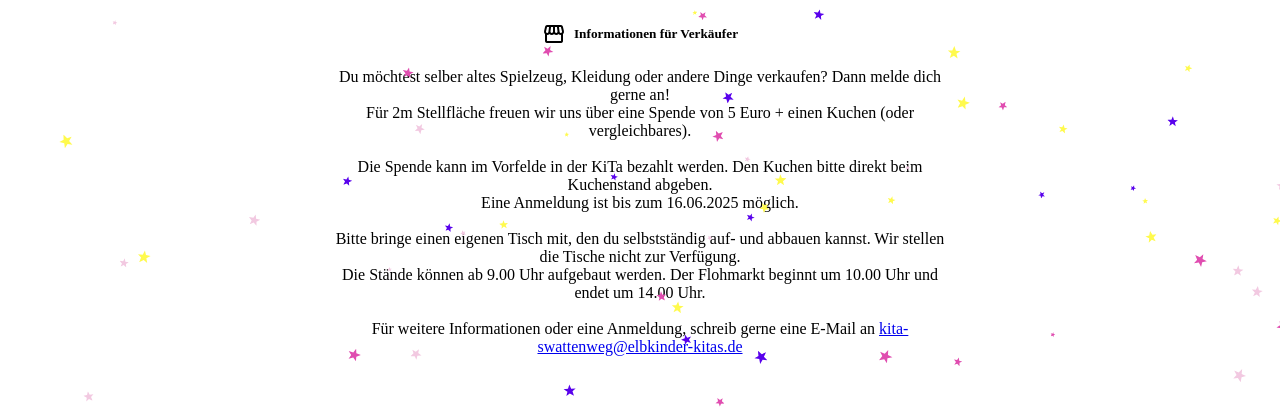
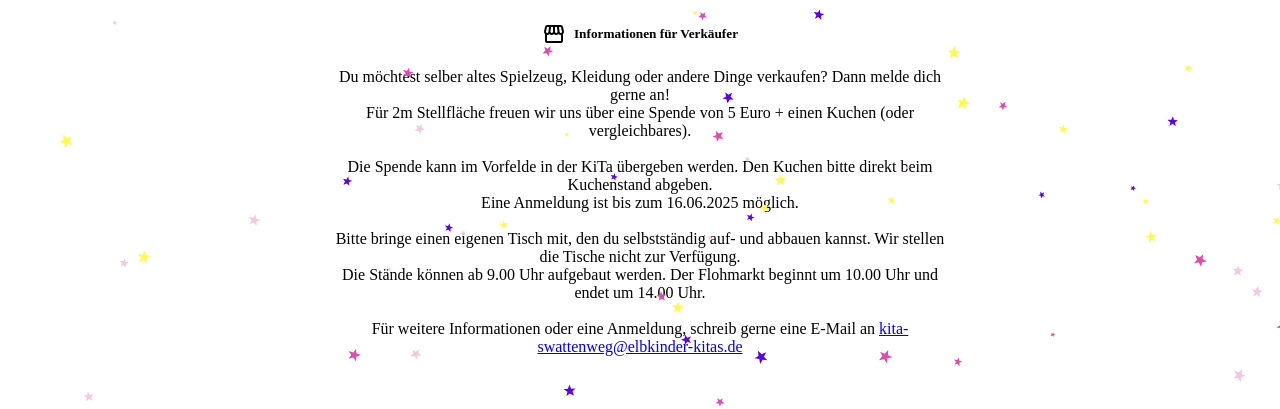
Before and after one commit to NFrevert/kita-flohmarkt-lurup, an Angular app: page /Seller in a window 1280 px wide. Shown: the part 313-722 px from the top of the page. Built offline with nearby package versions, Linux system fonts and the light colour scheme; a web font is replaced by a local one.

Commit message:
seller-info

```diff
--- a/src/app/seller/seller.component.html
+++ b/src/app/seller/seller.component.html
@@ -8,7 +8,7 @@
     Du möchtest selber altes Spielzeug, Kleidung oder andere Dinge verkaufen? Dann melde dich gerne an!<br>
     Für 2m Stellfläche freuen wir uns über eine Spende von 5 Euro + einen Kuchen (oder vergleichbares).<br>
     <br>
-    Die Spende kann im Vorfelde in der KiTa bezahlt werden. Den Kuchen bitte direkt beim Kuchenstand abgeben.<br>
+    Die Spende kann im Vorfelde in der KiTa übergeben werden. Den Kuchen bitte direkt beim Kuchenstand abgeben.<br>
     Eine Anmeldung ist bis zum 16.06.2025 möglich.<br>
     <br>
     Bitte bringe einen eigenen Tisch mit, den du selbstständig auf- und abbauen kannst. Wir stellen die Tische nicht zur Verfügung.<br>
```
